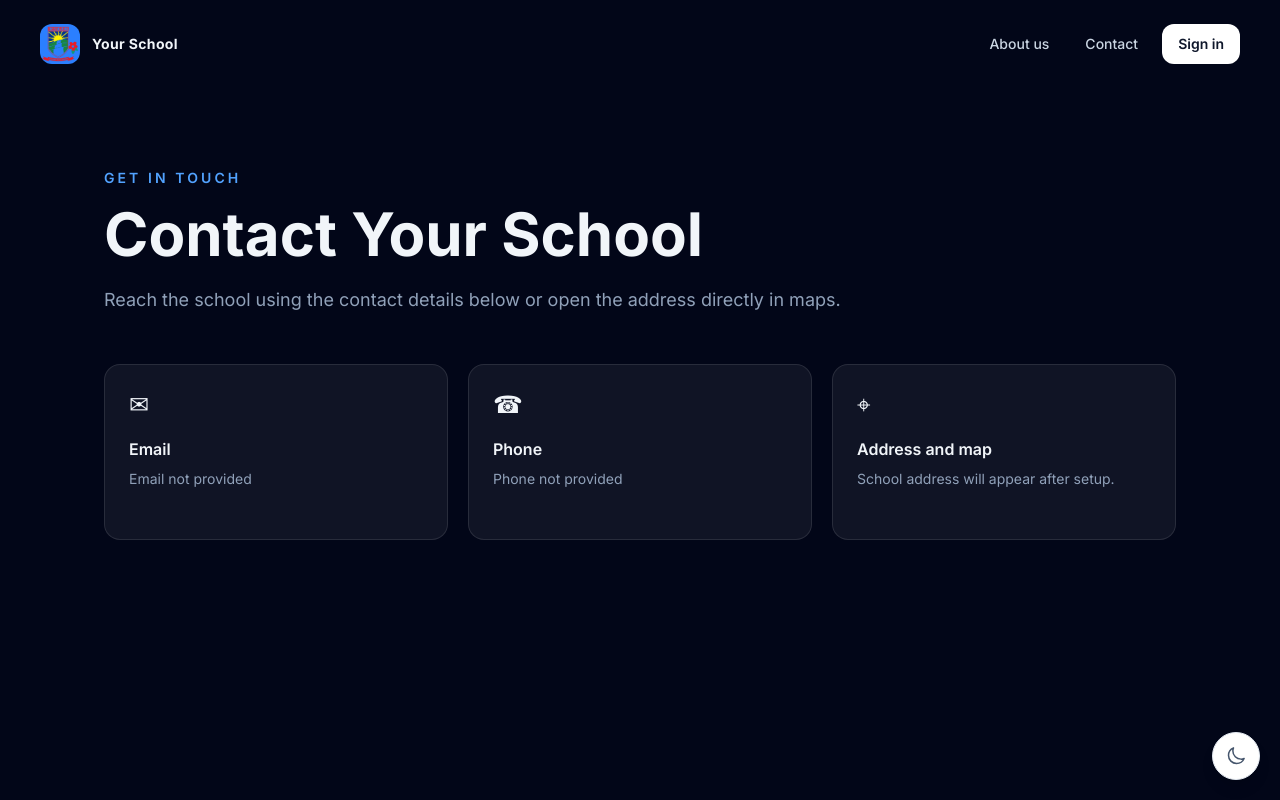
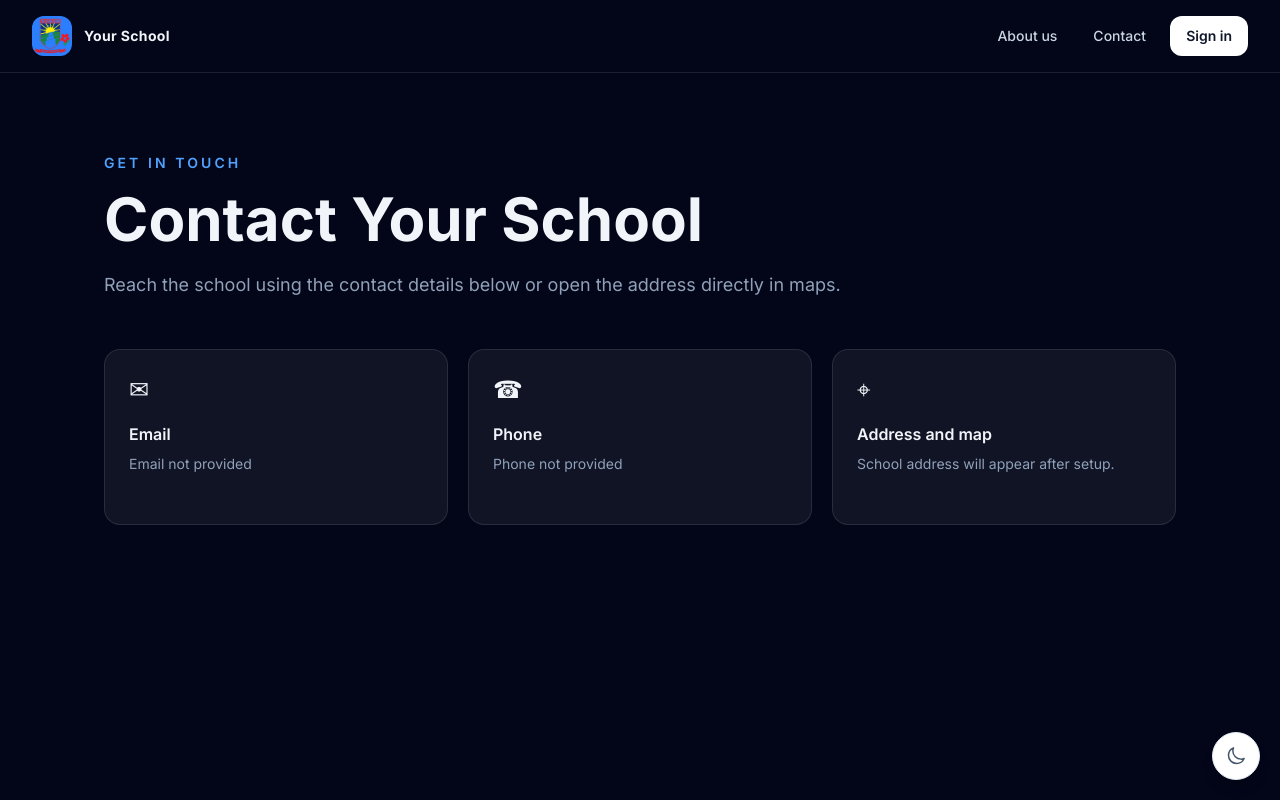
Before and after one commit to jawadraza28/SCH, a Next.js app: page /contact in a window 1280 px wide. Built offline with nearby package versions, Linux system fonts and the light colour scheme; no server answers; the database is empty.

Commit message:
feat: enhance caching strategy for school API and update navigation component styles

```diff
--- a/src/app/api/public/school/route.ts
+++ b/src/app/api/public/school/route.ts
@@ -14,7 +14,7 @@ export async function GET() {
     if (!school) return NextResponse.json({ school: null });
 
     return NextResponse.json({ school }, {
-      headers: { "Cache-Control": "no-store, max-age=0" },
+      headers: { "Cache-Control": "public, max-age=60, stale-while-revalidate=300" },
     });
   } catch (error) {
     console.error("Public school details error:", error);
--- a/src/app/login/page.tsx
+++ b/src/app/login/page.tsx
@@ -53,7 +53,7 @@ export default function LoginPage() {
     <main className="min-h-screen bg-slate-950 px-4 py-5 text-slate-100 sm:px-6 lg:px-8">
       <nav className="mx-auto flex max-w-6xl items-center justify-between gap-4 px-1 py-2 sm:px-2">
         <Link href="/" className="text-white"><SchoolBrandMark compact /></Link>
-        <div className="flex items-center gap-1 sm:gap-2"><Link href="/" className="rounded-xl px-3 py-2 text-sm font-medium text-slate-300 hover:bg-white/10 hover:text-white">Home</Link><Link href="/about-us" className="hidden rounded-xl px-3 py-2 text-sm font-medium text-slate-300 hover:bg-white/10 hover:text-white sm:block">About us</Link><Link href="/contact" className="rounded-xl px-3 py-2 text-sm font-medium text-slate-300 hover:bg-white/10 hover:text-white">Contact</Link></div>
+        <div className="flex items-center gap-1 sm:gap-2"><Link prefetch href="/" className="rounded-xl px-3 py-2 text-sm font-medium text-slate-300 hover:bg-white/10 hover:text-white">Home</Link><Link prefetch href="/about-us" className="hidden rounded-xl px-3 py-2 text-sm font-medium text-slate-300 hover:bg-white/10 hover:text-white sm:block">About us</Link><Link prefetch href="/contact" className="rounded-xl px-3 py-2 text-sm font-medium text-slate-300 hover:bg-white/10 hover:text-white">Contact</Link></div>
       </nav>
       <div className="mx-auto grid min-h-[calc(100vh-6rem)] max-w-6xl overflow-hidden rounded-3xl border border-white/10 bg-slate-900 shadow-2xl lg:grid-cols-[1.05fr_0.95fr]">
         <section className="relative hidden overflow-hidden bg-blue-700 p-12 lg:flex lg:flex-col lg:justify-between">
@@ -75,6 +75,10 @@ export default function LoginPage() {
             <p className="text-sm font-semibold uppercase tracking-[0.2em] text-blue-400">Welcome back</p>
             <h2 className="mt-3 text-3xl font-bold tracking-tight text-white">Sign in to your school</h2>
             <p className="mt-2 text-slate-400">Choose your account type to continue.</p>
+            <Link href="/" prefetch className="mt-5 inline-flex items-center gap-2 rounded-xl border border-white/10 px-3 py-2 text-sm font-medium text-slate-300 transition hover:border-white/25 hover:bg-white/5 hover:text-white">
+              <span aria-hidden="true">←</span>
+              Back to home
+            </Link>
 
             <div className="mt-8 grid gap-2 sm:grid-cols-3">
               {roles.map((item) => (
--- a/src/app/page.tsx
+++ b/src/app/page.tsx
@@ -21,7 +21,7 @@ export default async function Home() {
   const description = school?.schoolDescription || "One clear place for attendance, learning, communication, and progress.";
   return (
     <main className="landing-page min-h-screen overflow-hidden bg-slate-950 text-slate-100">
-      <section className="relative mx-auto grid max-w-7xl gap-8 overflow-hidden px-4 pb-14 pt-10 sm:gap-12 sm:px-10 sm:pb-20 sm:pt-16 lg:grid-cols-[1fr_0.8fr] lg:items-center lg:pb-28 lg:pt-24"><img src="/landingcover.png" alt="" aria-hidden className="absolute inset-0 h-full w-full object-cover opacity-20" /><div className="absolute inset-0 bg-slate-950/60" />
+      <section className="relative grid w-full gap-8 overflow-hidden px-4 pb-14 pt-10 sm:gap-12 sm:px-10 sm:pb-20 sm:pt-16 lg:grid-cols-[1fr_0.8fr] lg:items-center lg:pb-28 lg:pt-24"><img src="/landingcover.png" alt="" aria-hidden className="absolute inset-0 h-full w-full object-cover opacity-25" /><div className="absolute inset-0 bg-slate-950/70" />
         <div className="relative z-10"><p className="text-xs font-semibold uppercase tracking-[0.18em] text-blue-400 sm:text-sm sm:tracking-[0.22em]">Welcome to your school</p><h1 className="mt-4 max-w-3xl text-3xl font-bold leading-[1.1] tracking-tight sm:mt-6 sm:text-6xl">{schoolName}</h1><p className="mt-5 max-w-xl text-base leading-7 text-slate-400 sm:mt-7 sm:text-lg sm:leading-8">{description}</p><div className="mt-7 flex flex-col gap-3 sm:mt-9 sm:flex-row"><Link href="/login" className="rounded-xl bg-blue-500 px-6 py-3.5 text-center font-semibold text-white hover:bg-blue-400">Open your workspace</Link><Link href="/about-us" className="rounded-xl border border-white/15 px-6 py-3.5 text-center font-semibold text-slate-200 hover:bg-white/5">Discover our school</Link></div></div>
         <div className="school-illustration" aria-hidden="true"><div className="illustration-glow" /><div className="illustration-building"><span className="illustration-building-roof" /><span className="illustration-building-body"><i /><i /><i /></span><span className="illustration-building-door" /></div><div className="illustration-book illustration-book-one" /><div className="illustration-book illustration-book-two" /><div className="illustration-globe"><span /><i /></div><div className="illustration-pencil" /></div>
       </section>
--- a/src/components/LandingNav.tsx
+++ b/src/components/LandingNav.tsx
@@ -11,8 +11,8 @@ export default function LandingNav({ schoolName }: Props) {
   const [open, setOpen] = useState(false);
 
   return (
-    <nav className="landing-nav relative z-20 mx-auto max-w-7xl px-4 py-4 sm:px-10 sm:py-6">
-      <div className="flex items-center justify-between gap-4">
+    <nav className="landing-nav relative z-20 w-full border-b border-white/10 px-4 py-3 sm:px-8 sm:py-4">
+      <div className="mx-auto flex max-w-7xl items-center justify-between gap-4">
         <Link href="/" className="flex min-w-0 items-center gap-3 text-sm font-bold tracking-wide">
           <span className="grid h-10 w-10 shrink-0 place-items-center overflow-hidden rounded-xl bg-blue-500 text-lg">
             <img src="/logo.png" alt="" className="h-full w-full object-cover" />
--- a/src/components/SchoolBrandMark.tsx
+++ b/src/components/SchoolBrandMark.tsx
@@ -16,7 +16,7 @@ export default function SchoolBrandMark({ compact = false }: { compact?: boolean
     } catch {
       // Ignore an unavailable or malformed browser cache and use the API.
     }
-    schoolRequest ??= fetch("/api/public/school", { cache: "no-store" })
+    schoolRequest ??= fetch("/api/public/school")
       .then((response) => (response.ok ? response.json() : null))
       .then((result) => result?.school ?? null);
     schoolRequest
```
